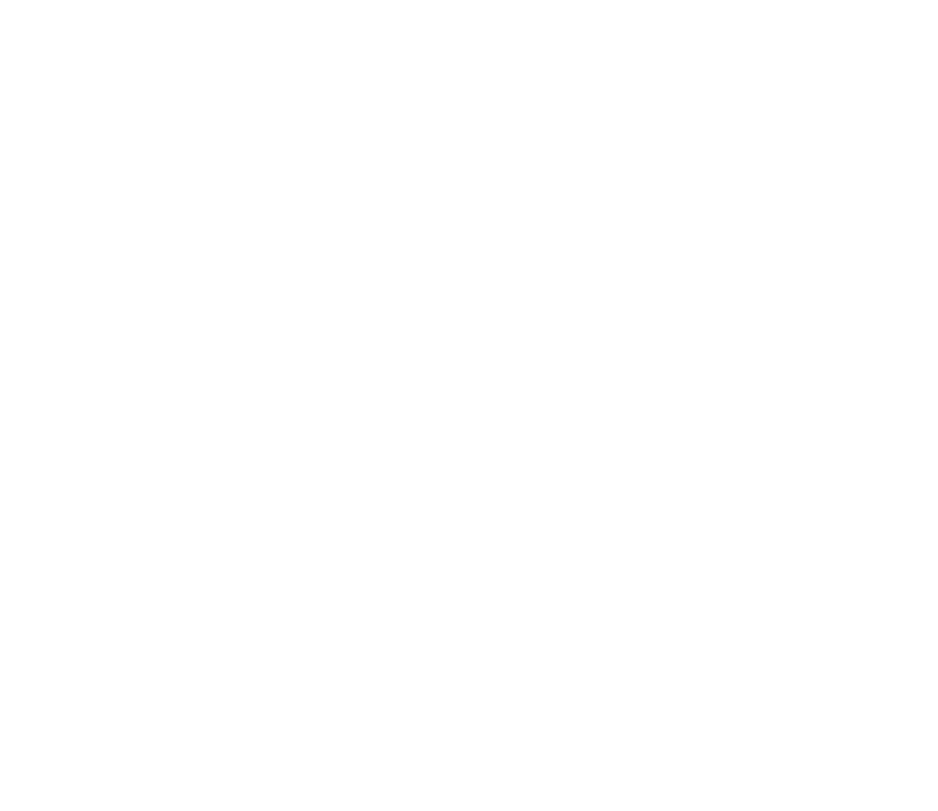
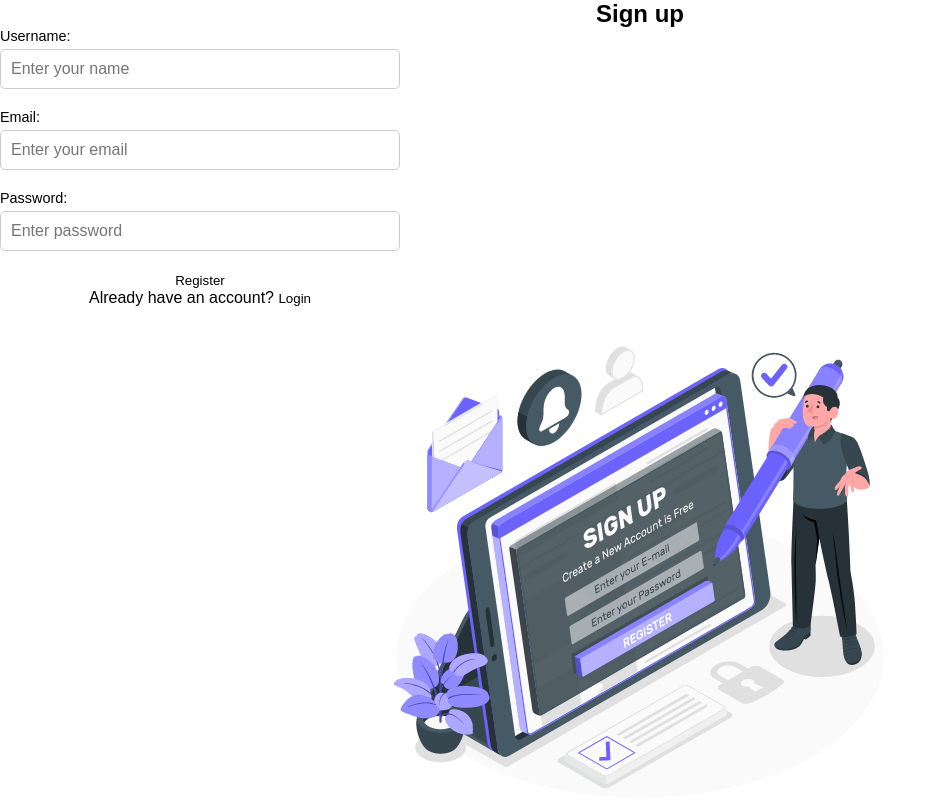
Before and after one commit to fatima-alzahraa-hammoud/quiz-app-website, a React (Create React App) app in the folder frontend/: page /signup in a window 1280 px wide. Before the commit this address had no page. Shown: the whole page, without its empty margins (0-938 px from the left). Built offline with nearby package versions, Linux system fonts and the light colour scheme.

Commit message:
React <> Add - signup page

```diff
--- a/frontend/src/App.jsx
+++ b/frontend/src/App.jsx
@@ -1,6 +1,7 @@
 import './App.css';
 import { Routes, Route, useLocation } from 'react-router-dom';
 import Login from './pages/Login';
+import Register from './pages/Register';
 
 
 function App() {
@@ -8,6 +9,7 @@
     <div className="App">
       <Routes>
         <Route path='/' element={<Login />}/>
+        <Route path='/signup' element={<Register />}/>
       </Routes>
     </div>
   );
--- /dev/null
+++ b/frontend/src/pages/Register.jsx
@@ -0,0 +1,91 @@
+import React, {useState} from "react";
+//import { requestApi } from "../utils/request";
+//import { requestMethods } from "../utils/enums/requestsMethod";
+import RegisterImage from "../assets/images/Sign up.gif";
+//import "../styles/register.css";
+import {useNavigate} from "react-router-dom";
+
+const Register = () =>{
+    const navigate = useNavigate();
+    const [signupForm, setsignupForm] = useState("");
+    const [error, setError] = useState("");
+
+    // generate random user id
+    let userId = 1;
+
+    return(
+        <div className="signup-page">
+            <div className="signup-section">
+                <h2>Sign up</h2>
+                <div className="start-form">
+                    <label htmlFor="username">Username: </label>
+                    <input type="text" placeholder="Enter your name" id="username" required
+                        onChange={(e) =>{
+                            setsignupForm((prev) =>{
+                                return{
+                                    ...prev,
+                                    username: e.target.value
+                                };
+                            });
+                        }}
+                    />
+                    <label htmlFor="email">Email: </label>
+                    <input type="email" placeholder="Enter your email" id="email" required
+                        onChange={(e) =>{
+                            setsignupForm((prev) =>{
+                                return{
+                                    ...prev,
+                                    email: e.target.value
+                                };
+                            });
+                        }}
+                    />
+                    <label htmlFor="password">Password: </label>
+                    <input type="password" placeholder="Enter password" id="password" required
+                        onChange={(e) =>{
+                            setsignupForm((prev) =>{
+                                return{
+                                    ...prev,
+                                    password: e.target.value
+                                };
+                            });
+                        }}
+                    />
+                    <button className="signup-btn"
+                        onClick={async() => {
+                            setError("");
+                            try{
+                                /*const result = await requestApi({
+                                    body:{
+                                        username : signupForm.username,
+                                        email : signupForm.email,
+                                        password : signupForm.password
+                                    },
+                                    method: requestMethods.POST,
+                                    route: '/signup'
+                                })
+                                localStorage.setItem("token", result.access_token);*/
+
+                                localStorage.setItem("userId", userId);
+                                navigate("/Home");
+                            }
+                            catch(error){
+                                setError("Something error happened");
+                            };
+                        }}
+                    >
+                    Register
+                    </button>
+                    <p className="login-text">Already have an account? <button onClick={() => navigate("/")} className="login-link" type="button">Login</button></p>
+                    {error && <p>{error}</p>}
+                </div>
+            </div>
+
+            <div className="signup-image">
+                <img src={RegisterImage} alt="" />
+            </div>
+        </div>
+    )
+}
+
+export default Register;
```
Also changed, not shown: frontend/src/assets/images/Sign up.gif (added).
